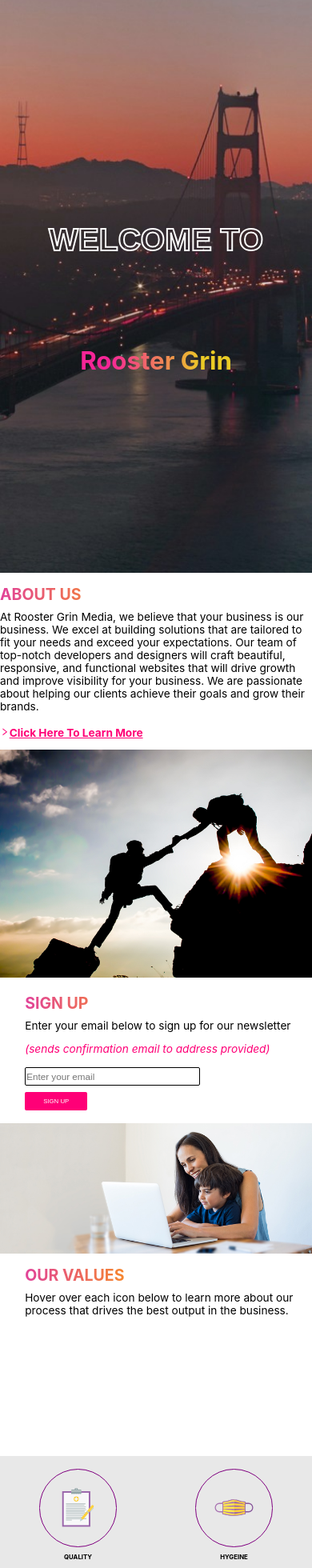
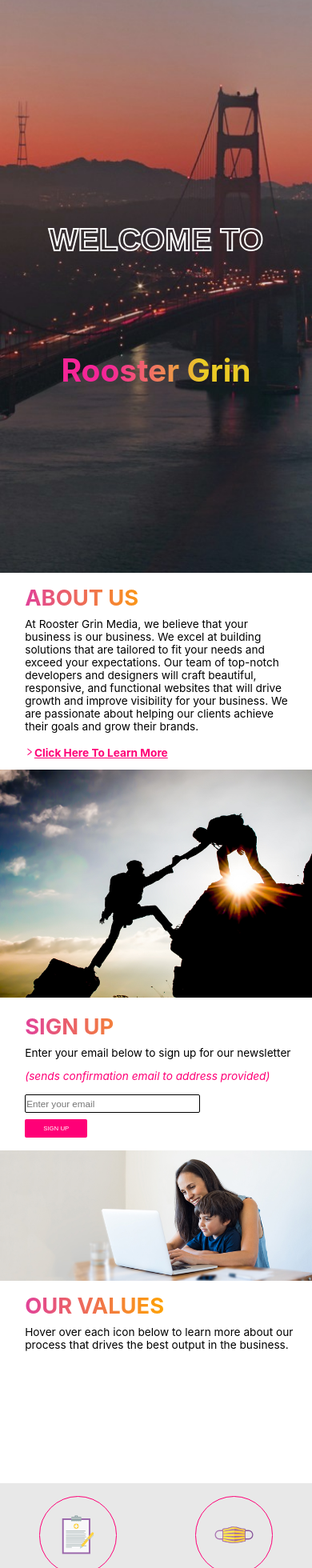
Before and after one commit to timdobranski/atelier-design, a React (Create React App) app: page / in a window 390 px wide. Shown: the part 40-2000 px from the top of the page at 80% size. Built offline with nearby package versions, Linux system fonts and the light colour scheme.

Commit message:
Minor styling adjustments to mobile

```diff
--- a/src/components/AboutUs/aboutUs.mobile.css
+++ b/src/components/AboutUs/aboutUs.mobile.css
@@ -19,12 +19,10 @@
     height: auto;
     z-index: 0;
   }
-  .textContentContainer {
-    margin-top: 8vw;
+  .text-content-container {
+    margin-top: var(--section-content-top-margin);
     margin-left: var(--left-content-margin);
-    margin-right: 3vw;
-    margin: 8vw;
-    font-size: large;
+    margin-right: 6vw;
   }
   .early-earth{
     width: 60vw;
--- a/src/components/Features/features.mobile.css
+++ b/src/components/Features/features.mobile.css
@@ -41,7 +41,7 @@
     padding: 6vw;
     width: 30%;
     height: 50%;
-    border: solid .3vw purple;
+    border: solid .3vw var(--primary-dark-color);
     border-radius: 50%;
     align-items: center; /* Center vertically */
     justify-content: center; /* Center horizontally */
--- a/src/components/SignUp/SignUp.jsx
+++ b/src/components/SignUp/SignUp.jsx
@@ -39,6 +39,18 @@
       }, 3000); // show the notification for 3 seconds, then start fading
     } catch (error) {
       console.error('Error sending email:', error);
+      setEmail('');
+      setNotification({
+        show: true,
+        message: 'Signup failed. Please check that the address is valid and try again.',
+      });
+      setTimeout(() => {
+        setFading(true);
+        setTimeout(() => {
+          setNotification({ show: false, message: '' });
+          setFading(false);
+        }, 3000); // wait another 3 seconds before actually removing the element
+      }, 3000); // show the notification for 3 seconds, then start fading
     }
   };
 
--- a/src/components/SignUp/signUp.css
+++ b/src/components/SignUp/signUp.css
@@ -33,6 +33,7 @@
     padding: 1em;
     opacity: 1;
     transition: opacity 3s ease;
+    z-index: 3;
   }
   .notification.fade-out {
     opacity: 0;
--- a/src/components/Welcome/welcome.css
+++ b/src/components/Welcome/welcome.css
@@ -1,5 +1,5 @@
 #header1 {
-  font-size: 3vw;
+  font-size: 4vw;
   padding-top: 6vw;
   font-family:'Gill Sans', 'Gill Sans MT', Calibri, 'Trebuchet MS', sans-serif;
   -webkit-text-stroke: 2px white;
@@ -7,7 +7,7 @@
 }
 #header2 {
   color: white;
-  font-size: 4vw;
+  font-size: 5vw;
   padding-top:0vw;
   background: linear-gradient(90deg, rgba(245, 37, 151, 1) 35%, rgba(235, 203, 37, 1) 65%);
   -webkit-background-clip: text;
@@ -21,7 +21,6 @@
   display: block;
 }
 .hero-content-container {
-  font-size:large;
   position: absolute;
   width:100%;
   top: 0;
@@ -38,8 +37,3 @@
   opacity: 1;
   transition: opacity 1.5s ease-in;
 }
-.fade-out {
-  background-color: black;
-  opacity: 0;
-  transition: opacity 1.5s ease-out;
-}
--- a/src/components/Welcome/welcome.mobile.css
+++ b/src/components/Welcome/welcome.mobile.css
@@ -8,7 +8,7 @@
   }
   #header2 {
     color: white;
-    font-size: 8vw;
+    font-size: 10vw;
     padding-top:10vh;
     background: linear-gradient(90deg, rgba(245, 37, 151, 1) 35%, rgba(235, 203, 37, 1) 65%);
     -webkit-background-clip: text;
--- a/src/index.css
+++ b/src/index.css
@@ -69,10 +69,14 @@
   font-size: .75vw;
   padding: 1vw 1vw;
   margin: 1vw 0vw;
+  transition: transform 0.1s;
 }
 .signUpButton:hover {
   cursor: pointer;
   background-color: rgb(105, 0, 151);
+}
+.signUpButton:active {
+  transform: scale(0.95);
 }
 .centered {
   text-align: center;
--- a/src/index.mobile.css
+++ b/src/index.mobile.css
@@ -8,7 +8,7 @@
     gap: 0px;
   }
   .section-titles {
-    font-size: 5vw;
+    font-size: 7vw;
     margin-bottom: 2vw;
   }
   .purpleButton {
```
